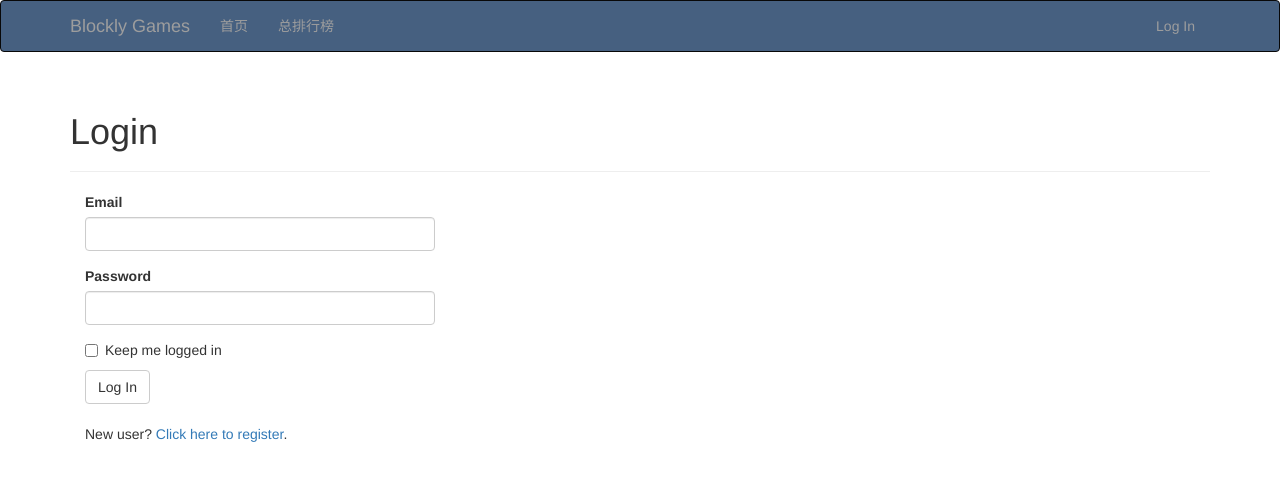
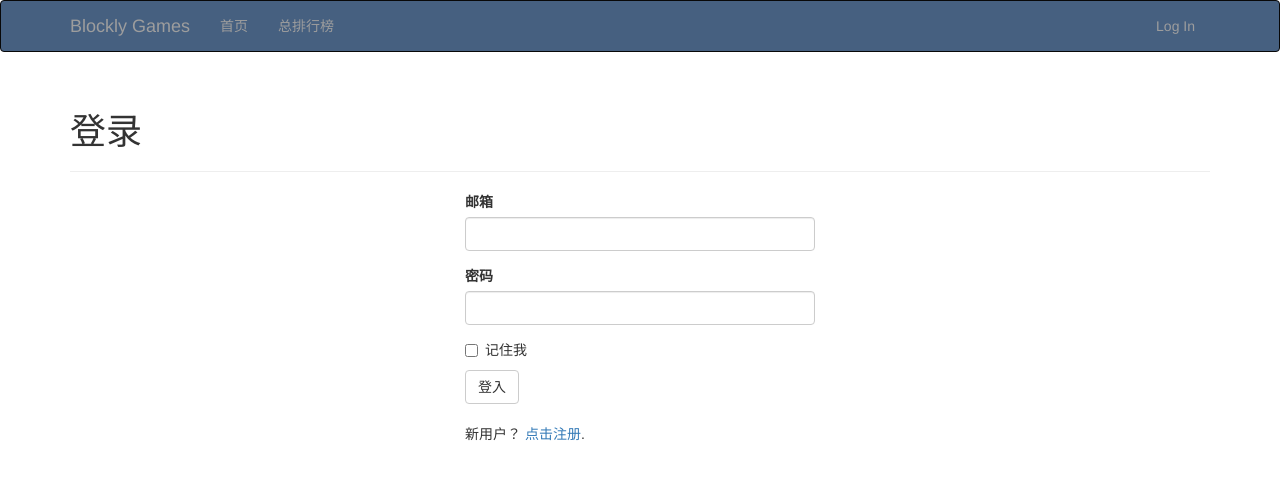
Before and after one commit to Jhon-19/Games, a Flask app: page /auth/login in a window 1280 px wide. Shown: the top 481 px of the page. Run offline with Flask 3, Linux system fonts and the light colour scheme; some libraries are stand-ins or nearby versions.

Commit message:
chinesize

```diff
--- a/app/__init__.py
+++ b/app/__init__.py
@@ -13,6 +13,7 @@ db = SQLAlchemy()
 
 login_manager = LoginManager()
 login_manager.login_view = 'auth.login'
+login_manager.login_message = '此页面需要登录才能访问'
 
 
 def create_app(config_name):
--- a/app/auth/forms.py
+++ b/app/auth/forms.py
@@ -6,25 +6,24 @@ from ..models import User
 
 
 class LoginForm(FlaskForm):
-    email = StringField('Email', validators=[DataRequired(), Length(1, 64),
+    email = StringField('邮箱', validators=[DataRequired(), Length(1, 64),
                                              Email()])
-    password = PasswordField('Password', validators=[DataRequired()])
-    remember_me = BooleanField('Keep me logged in')
-    submit = SubmitField('Log In')
+    password = PasswordField('密码', validators=[DataRequired()])
+    remember_me = BooleanField('记住我')
+    submit = SubmitField('登入')
 
 
 class RegistrationForm(FlaskForm):
-    email = StringField('Email', validators=[DataRequired(), Length(1, 64),
+    email = StringField('邮箱', validators=[DataRequired(), Length(1, 64),
                                              Email()])
-    username = StringField('Username', validators=[
+    username = StringField('用户名', validators=[
         DataRequired(), Length(1, 64),
         Regexp('^[A-Za-z][A-Za-z0-9_.]*$', 0,
-               'Usernames must have only letters, numbers, dots or '
-               'underscores')])
-    password = PasswordField('Password', validators=[
-        DataRequired(), EqualTo('password2', message='Passwords must match.')])
-    password2 = PasswordField('Confirm password', validators=[DataRequired()])
-    submit = SubmitField('Register')
+               '用户名只能为字符、数字或下划线')])
+    password = PasswordField('密码', validators=[
+        DataRequired(), EqualTo('password2', message='前后密码输入不一致')])
+    password2 = PasswordField('确认密码', validators=[DataRequired()])
+    submit = SubmitField('注册')
 
     def validate_email(self, field):
         if User.query.filter_by(email=field.data.lower()).first():
--- a/app/auth/views.py
+++ b/app/auth/views.py
@@ -36,7 +36,7 @@ def login():
             if next is None or not next.startswith('/'):
                 next = url_for('main.index')
             return redirect(next)
-        flash('Invalid email or password.')
+        flash('邮箱或密码错误！')
     return render_template('auth/login.html', form=form)
 
 
@@ -44,7 +44,7 @@ def login():
 @login_required
 def logout():
     logout_user()
-    flash('You have been logged out.')
+    flash('您已退出登录……')
     return redirect(url_for('main.index'))
 
 
@@ -58,9 +58,9 @@ def register():
         db.session.add(user)
         db.session.commit()
         token = user.generate_confirmation_token()
-        send_email(user.email, 'Confirm Your Account',
+        send_email(user.email, '请确认邮箱账户……',
                    'auth/email/confirm', user=user, token=token)
-        flash('A confirmation email has been sent to you by email.')
+        flash('已向注册邮箱发送验证邮件……')
         return redirect(url_for('auth.login'))
     return render_template('auth/register.html', form=form)
 
@@ -72,9 +72,9 @@ def confirm(token):
         return redirect(url_for('main.index'))
     if current_user.confirm(token):
         db.session.commit()
-        flash('You have confirmed your account. Thanks!')
+        flash('您已经成功确认账户，谢谢！')
     else:
-        flash('The confirmation link is invalid or has expired.')
+        flash('确认链接已失效……')
     return redirect(url_for('main.index'))
 
 
@@ -82,7 +82,7 @@ def confirm(token):
 @login_required
 def resend_confirmation():
     token = current_user.generate_confirmation_token()
-    send_email(current_user.email, 'Confirm Your Account',
+    send_email(current_user.email, '请确认您的账户',
                'auth/email/confirm', user=current_user, token=token)
-    flash('A new confirmation email has been sent to you by email.')
+    flash('新的确认邮件已经发送到您的注册邮箱……')
     return redirect(url_for('main.index'))
--- a/app/main/test.py
+++ b/app/main/test.py
@@ -2,6 +2,8 @@ from ..models import db, Score
 from config import game_levels
 import random
 from . import main
+
+# 在main/__init__.py中最后一行加入from . import后面加入test
 
 user_list = ['A1', 'A2', 'A3', 'A4']
 
--- a/app/templates/auth/login.html
+++ b/app/templates/auth/login.html
@@ -1,15 +1,15 @@
 {% extends "base.html" %}
 {% import "bootstrap/wtf.html" as wtf %}
 
-{% block title %}Flasky - Login{% endblock %}
+{% block title %}Login{% endblock %}
 
 {% block page_content %}
 <div class="page-header">
-    <h1>Login</h1>
+    <h1>登录</h1>
 </div>
-<div class="col-md-4">
+<div class="col-md-4 col-md-offset-4">
     {{ wtf.quick_form(form) }}
     <br>
-    <p>New user? <a href="{{ url_for('auth.register') }}">Click here to register</a>.</p>
+    <p>新用户？ <a href="{{ url_for('auth.register') }}">点击注册</a>.</p>
 </div>
 {% endblock %}
--- a/app/templates/auth/register.html
+++ b/app/templates/auth/register.html
@@ -1,11 +1,11 @@
 {% extends "base.html" %}
 {% import "bootstrap/wtf.html" as wtf %}
 
-{% block title %}Flasky - Register{% endblock %}
+{% block title %}Register{% endblock %}
 
 {% block page_content %}
 <div class="page-header">
-    <h1>Register</h1>
+    <h1>注册</h1>
 </div>
 <div class="col-md-4">
     {{ wtf.quick_form(form) }}
--- a/app/templates/mail/new_user.html
+++ b/app/templates/mail/new_user.html
@@ -1 +1 @@
-User <b>{{ user.username }}</b> has joined.
+用户 <b>{{ user.username }}</b> 已成功注册。
--- a/app/templates/mail/new_user.txt
+++ b/app/templates/mail/new_user.txt
@@ -1 +1 @@
-User {{ user.username }} has joined.
+用户 {{ user.username }} 已成功注册。
```
Also changed, not shown: app/templates/auth/email/confirm.html (+7 -7 lines), app/templates/auth/email/confirm.txt (+6 -6 lines), app/templates/auth/unconfirmed.html (+7 -7 lines), config.py (+4 -4 lines), 1 other file.
